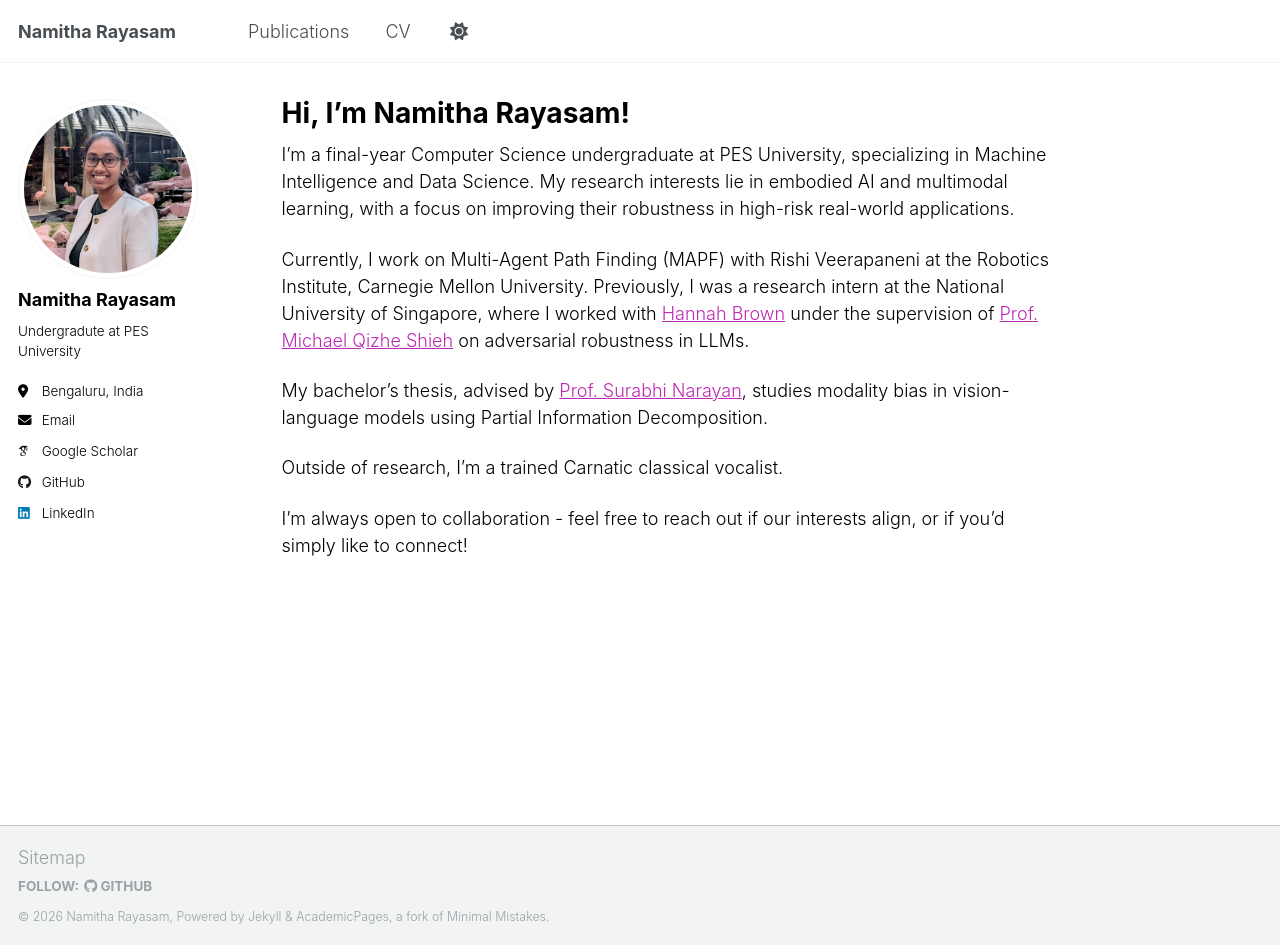
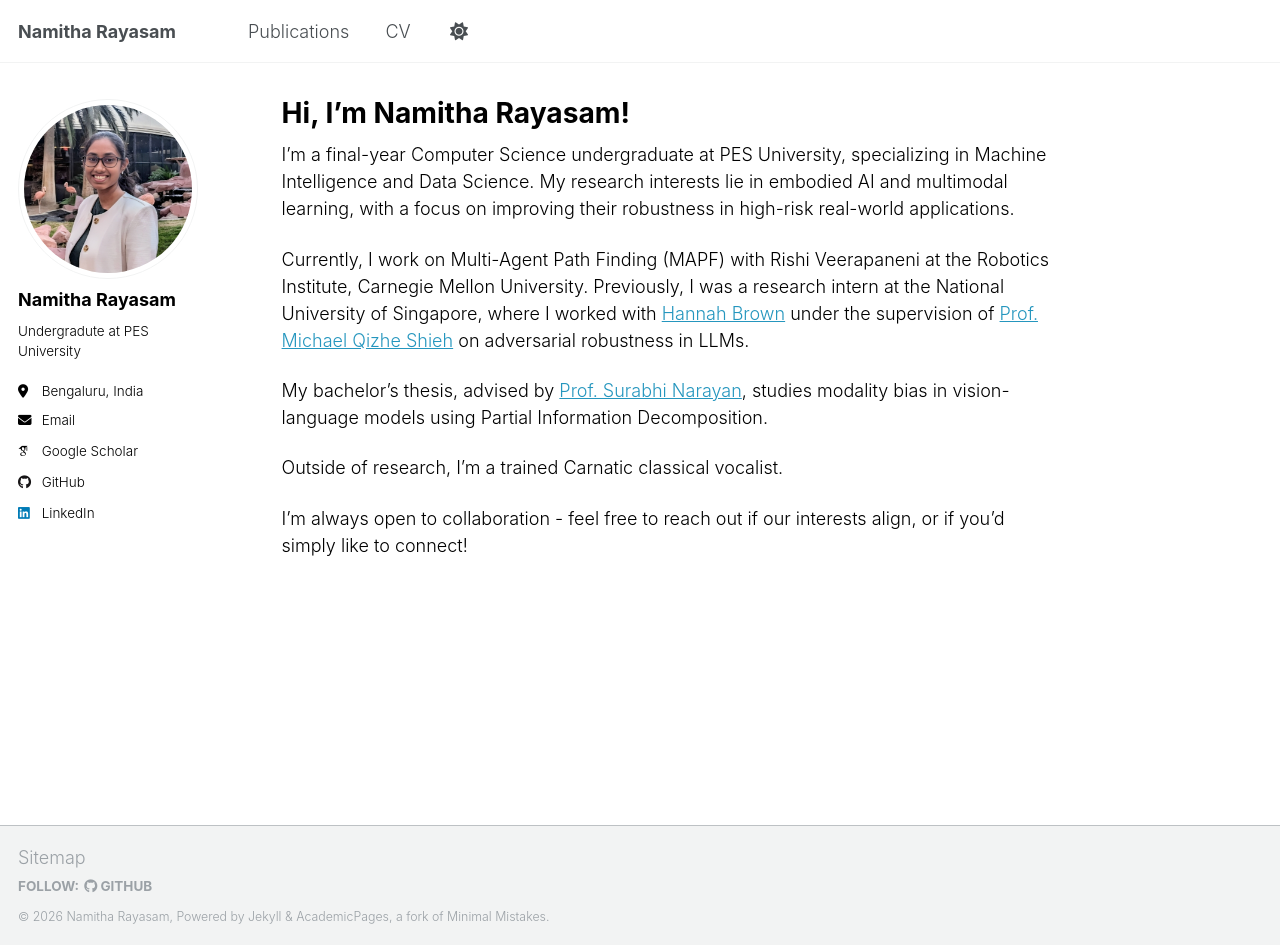
Before and after one commit to namitharayasam/namitharayasam.github.io, a Jekyll site: the page built from _pages/about.md, in a window 1280 px wide and 945 px high. Built offline with Jekyll 4.4.1, drawn with Linux system fonts in a browser that asks for light colours; some web fonts are replaced.

Commit message:
Update _default.scss

```diff
--- a/_sass/theme/_default.scss
+++ b/_sass/theme/_default.scss
@@ -36,7 +36,7 @@ $sidebar-screen-min-width   : 1024px;
     --global-code-background-color      : #fafafa;
     --global-code-text-color            : #{$darker-gray};
     --global-fig-caption-color          : mix(#fff,  #{$dark-gray}, 25%);
-    --global-link-color                 : #bd2ab4;
+    --global-link-color                 : #2596be;
     --global-link-color-hover           : mix(#000, #2f7f93, 25%);
     --global-link-color-visited         : mix(#fff, #2f7f93, 25%);
     --global-masthead-link-color        : #{$dark-gray};
```
